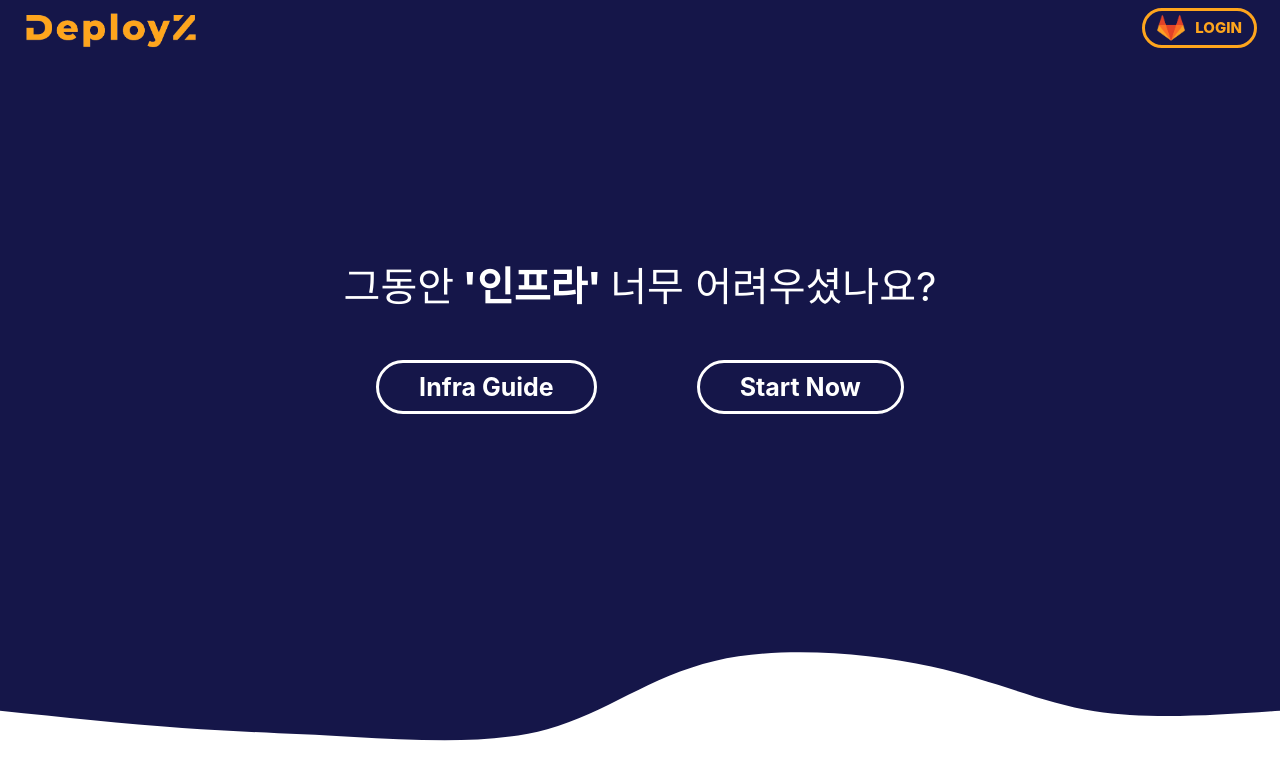
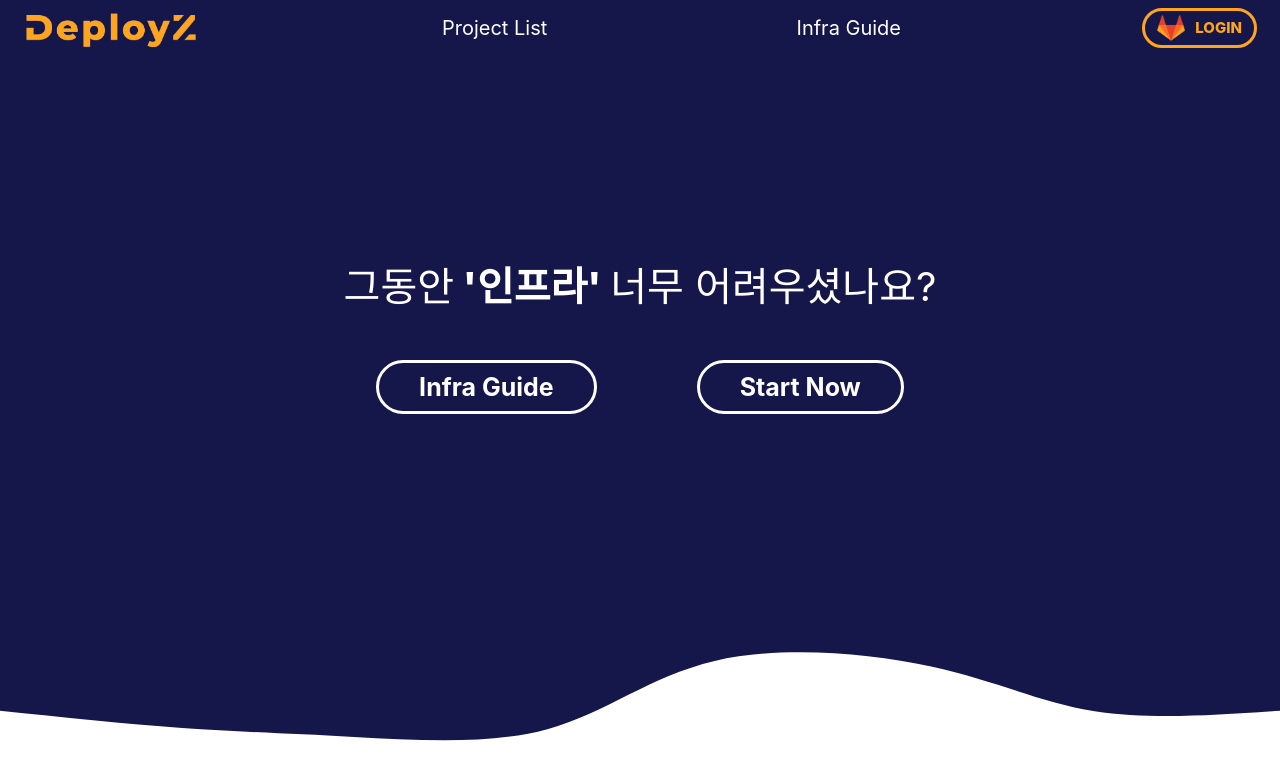
Before and after one commit to 2kjin/DeployZ, a React (Vite) app in the folder frontend/: page / in a window 1280 px wide. Shown: the top 780 px of the page. Built offline with nearby package versions, Linux system fonts and the light colour scheme.

Commit message:
💡 refactor : Header type refactor

```diff
--- a/frontend/src/components/common/Header.tsx
+++ b/frontend/src/components/common/Header.tsx
@@ -3,6 +3,8 @@ import { theme } from "@/styles/theme";
 import { useNavigate } from 'react-router-dom';
 import LogoPic from "@/assets/logo.png";
 import GitlabPic from "@/assets/gitlab.png";
+import { NavLink } from "react-router-dom";
+
 
 export default function Header({type}: {type: String}) {
   const navigate = useNavigate();
@@ -10,6 +12,8 @@ export default function Header({type}: {type: String}) {
   return (
     <Container type={type}>
       <Logo alt="logo" src={LogoPic} onClick={() => navigate("/")}/>
+      <NavStyle to="/guide" >Project List</NavStyle>
+      <NavStyle to="/guide" >Infra Guide</NavStyle>
       <Loginbtn>
         <Gitlab alt="gitlab" src={GitlabPic} />
         LOGIN
@@ -25,6 +29,29 @@ const Container = styled.div<{ type: String }>`
   padding: 0 1.5rem;
   background-color : ${(props) =>
     props.type == "intro" ? theme.colors.container : theme.colors.primary};
+`
+const NavStyle = styled(NavLink)`
+  display: flex;
+  align-items: end ;
+  justify-content: end;
+  color: white;
+  padding: 2vh;
+  font-size: 2rem;
+  &:link {
+    transition : 0.5s;
+    text-decoration: none;
+  }
+  &:hover {
+    color: lightyellow;
+    filter: drop-shadow(0.6vh 0.6vh 0.3vh rgb(0 0 0 / 0.6));
+  }
+  &.active {
+    filter: drop-shadow(0.6vh 0.6vh 0.3vh rgb(0 0 0 / 0.6));
+    color: #FAE59C;
+    position: relative;
+    top: 1vh;
+    border-bottom: 1vh solid #FAE59C;
+  }
 `
 const Logo = styled.img`
   padding: 0.5rem;
--- a/frontend/src/components/item/ItemDetail.tsx
+++ b/frontend/src/components/item/ItemDetail.tsx
@@ -19,6 +19,8 @@ import ItemBuildList from "./ItemBuildList";
 import { itemDetailInfo } from "@/types/item";
 
 export default function ItemDetail() {
+  // Header type 설정
+  const [type, setType] = useState<string>("standard");
   const [selectedMessage, setSelectedMessage] = useState("");
 
   const handleItemClick = (message: string) => {
@@ -39,7 +41,7 @@ export default function ItemDetail() {
 
   return (
     <SWrap>
-      <Header />
+      <Header type={type} />
       {itemDetail && (
         <>
           <SFrameMainDiv>
--- a/frontend/src/pages/ItemListPage.tsx
+++ b/frontend/src/pages/ItemListPage.tsx
@@ -35,9 +35,12 @@ export default function ItemListPage() {
     return <div>Loading...</div>;
   }
 
+  // Header type 설정
+  const [type, setType] = useState<string>("standard");
+
   return (
     <>
-      <Header />
+      <Header type={type}  />
       <STitleBox>
         <SEditButton>설정</SEditButton>
         <SDiv>
--- a/frontend/src/pages/LandingPage.tsx
+++ b/frontend/src/pages/LandingPage.tsx
@@ -1,12 +1,15 @@
 import styled from "styled-components";
 import Header from "@components/common/Header";
 import Landing from "@components/Landing/Landing";
+import { useState } from "react";
 
 export default function LandingPage() {
+  // Header type 설정
+  const [type, setType] = useState<string>("standard");
 
   return (
     <>
-    <Header/>
+    <Header type={type} />
     <Container>
       <Landing/>
     </Container>
--- a/frontend/src/pages/ProjectListPage.tsx
+++ b/frontend/src/pages/ProjectListPage.tsx
@@ -1,12 +1,15 @@
+import { useState } from "react";
 import ProjectList from "@components/project/ProjectList";
 import Header from "@components/common/Header";
 import styled from "styled-components";
 import { theme } from "@/styles/theme";
 
 export default function ProjectListPage(): JSX.Element {
+  // Header type 설정
+  const [type, setType] = useState<string>("standard");
   return (
     <>
-      <Header />
+      <Header type={type} />
       <STitleBox>
         <STitle>프로젝트 목록</STitle>
       </STitleBox>
--- a/frontend/src/pages/ProjectStepPage.tsx
+++ b/frontend/src/pages/ProjectStepPage.tsx
@@ -8,13 +8,17 @@ import InputSection1 from "@components/CreateProject/RightSection/InputSection1"
 import InputSection2 from "@components/CreateProject/RightSection/InputSection2";
 import InputSection3 from "@components/CreateProject/RightSection/InputSection3";
 import InputSection4 from "@components/CreateProject/RightSection/InputSection4";
+import { useState } from "react";
 
 export default function ProjectStepPage() {
   const currentChapter = useRecoilValue(chapterState);
 
+  // Header type 설정
+  const [type, setType] = useState<string>("standard");
+
   return (
     <>
-      <Header />
+      <Header type={type} />
       <Container>
         <StepSection />
         {/* <Outlet /> */}
```
